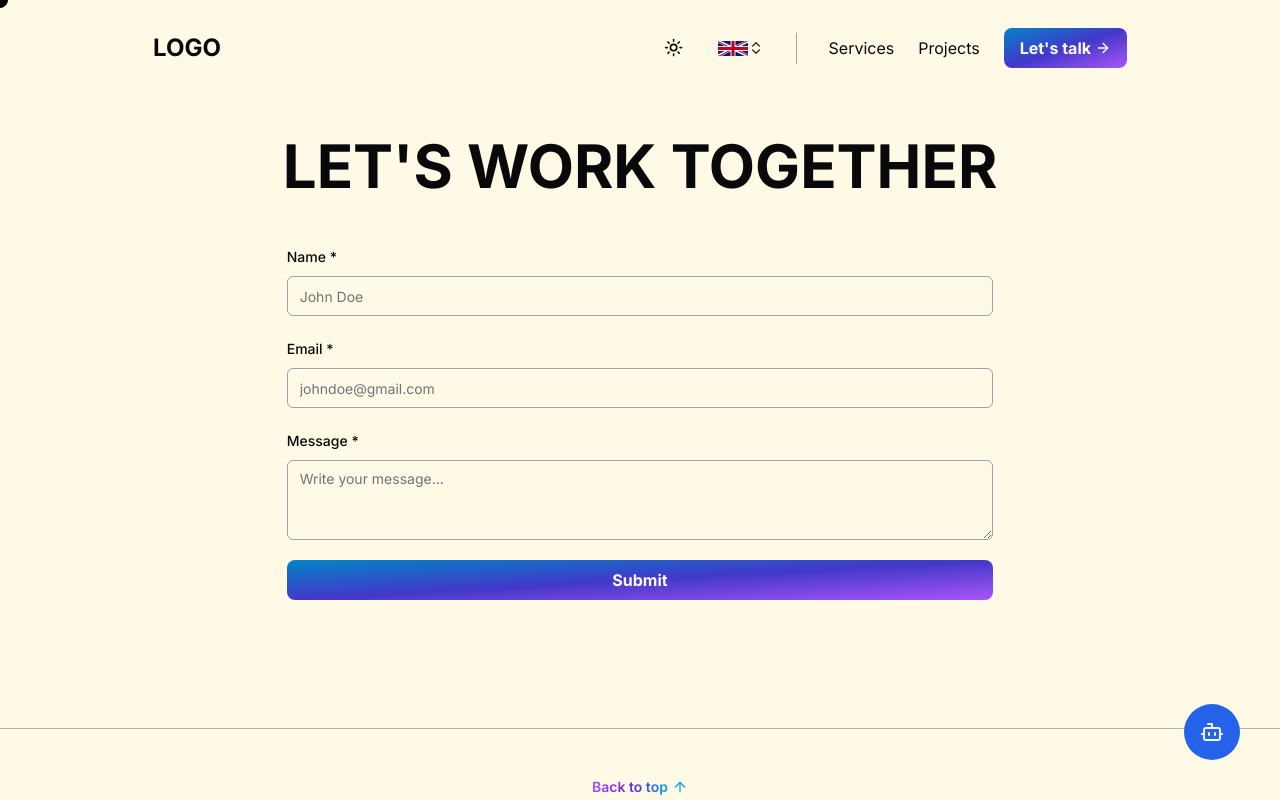
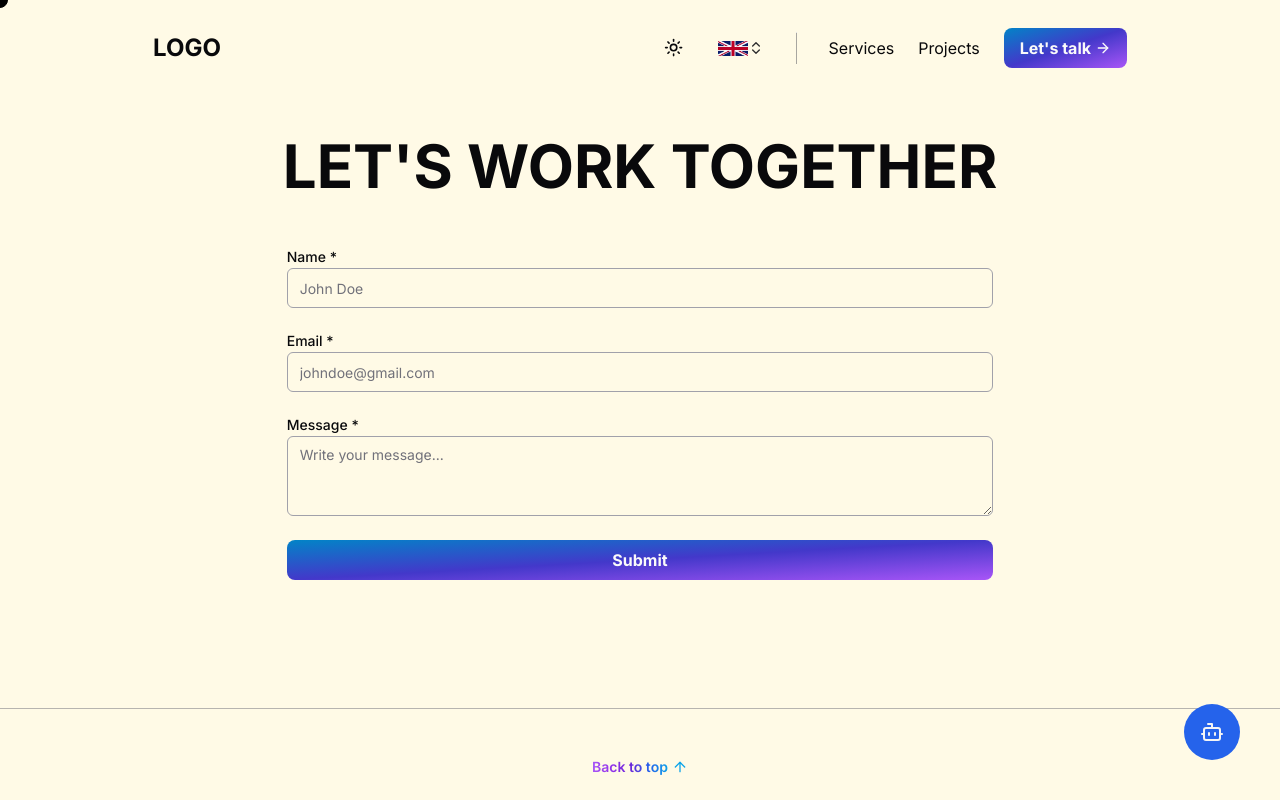
Before and after one commit to ton1czech/baudys, a Next.js app: page /contact in a window 1280 px wide. Shown: the top 800 px of the page. Built offline with nearby package versions, Linux system fonts and the light colour scheme; what react-chatbot-kit would draw is missing.

Commit message:
👌IMPROVE: contact animations

```diff
--- a/components/contact.tsx
+++ b/components/contact.tsx
@@ -69,16 +69,11 @@ export const Contact = () => {
   }
 
   return (
-    <div className=''>
-      <motion.div
-        initial={{ opacity: 0 }}
-        whileInView={{ opacity: 1 }}
-        transition={{ delay: 0.3 }}
-      >
     <Container>
       <Title
         label={language === 'en' ? "let's work together" : 'spolupracujme'}
       />
+
       <Form {...form}>
         <form
           onSubmit={form.handleSubmit(onSubmit)}
@@ -89,7 +84,11 @@ export const Contact = () => {
             render={({ field }) => (
               <FormItem>
                 <FormControl>
-                      <>
+                  <motion.div
+                    initial={{ opacity: 0 }}
+                    whileInView={{ opacity: 1 }}
+                    transition={{ delay: 0.3 }}
+                  >
                     <Label>
                       {language === 'en' && 'Name *'}
                       {language === 'cs' && 'Jméno *'}
@@ -101,7 +100,7 @@ export const Contact = () => {
                       {...field}
                       className='border-zinc-400 dark:border-zinc-700'
                     />
-                      </>
+                  </motion.div>
                 </FormControl>
                 <FormMessage className='text-red-600' />
               </FormItem>
@@ -112,7 +111,11 @@ export const Contact = () => {
             render={({ field }) => (
               <FormItem>
                 <FormControl>
-                      <>
+                  <motion.div
+                    initial={{ opacity: 0 }}
+                    whileInView={{ opacity: 1 }}
+                    transition={{ delay: 0.3 }}
+                  >
                     <Label>Email *</Label>
                     <Input
                       onMouseEnter={setIsHovering}
@@ -121,7 +124,7 @@ export const Contact = () => {
                       {...field}
                       className='border-zinc-400 dark:border-zinc-700'
                     />
-                      </>
+                  </motion.div>
                 </FormControl>
                 <FormMessage className='text-red-600' />
               </FormItem>
@@ -132,7 +135,11 @@ export const Contact = () => {
             render={({ field }) => (
               <FormItem>
                 <FormControl>
-                      <>
+                  <motion.div
+                    initial={{ opacity: 0 }}
+                    whileInView={{ opacity: 1 }}
+                    transition={{ delay: 0.3 }}
+                  >
                     <Label>
                       {language === 'en' && 'Message *'}
                       {language === 'cs' && 'Zpráva *'}
@@ -148,13 +155,18 @@ export const Contact = () => {
                       {...field}
                       className='border-zinc-400 dark:border-zinc-700'
                     />
-                      </>
+                  </motion.div>
                 </FormControl>
                 <FormMessage className='text-red-600' />
               </FormItem>
             )}
           />
 
+          <motion.div
+            initial={{ opacity: 0 }}
+            whileInView={{ opacity: 1 }}
+            transition={{ delay: 0.3 }}
+          >
             <Button
               type='submit'
               variant='rainbow'
@@ -165,10 +177,9 @@ export const Contact = () => {
               {language === 'en' && 'Submit'}
               {language === 'cs' && 'Odeslat'}
             </Button>
+          </motion.div>
         </form>
       </Form>
     </Container>
-      </motion.div>
-    </div>
   )
 }
```
Lines whose indentation alone changed are shown as unchanged.
